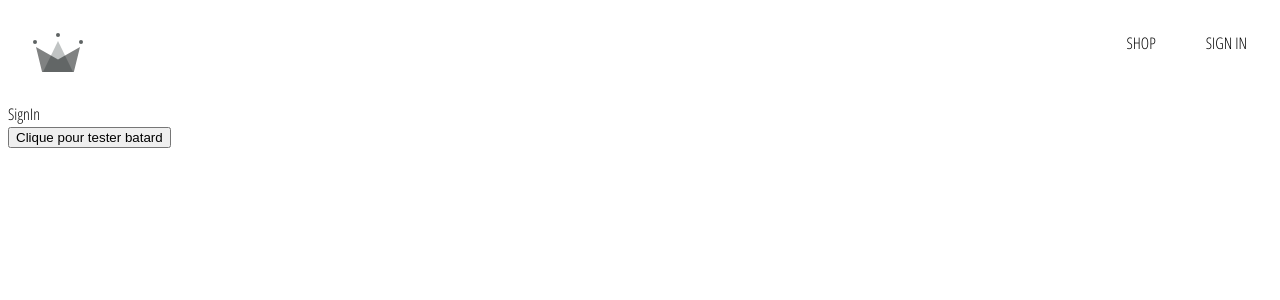
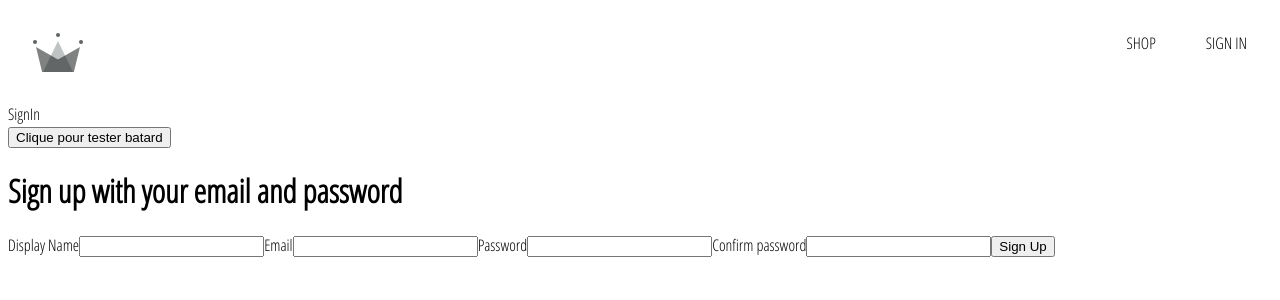
Before and after one commit to pcarette/clothes-shop, a React (Vite) app: page /signin in a window 1280 px wide. Shown: the top 300 px of the page. Built offline with nearby package versions, Linux system fonts and the light colour scheme.

Commit message:
CORE: Signup form completed

```diff
--- a/src/components/Navbar/Navbar.jsx
+++ b/src/components/Navbar/Navbar.jsx
@@ -13,10 +13,10 @@ const Navbar = () => {
         </Link>
         <div className="nav-links-container">
           <Link className="nav-link" to="/shop">
-            <a href="">SHOP</a>
+            <a href="#">SHOP</a>
           </Link>
           <Link className="nav-link" to="/signin">
-            <a href="">SIGN IN</a>
+            <a href="#">SIGN IN</a>
           </Link>
         </div>
       </div>
--- /dev/null
+++ b/src/components/sign-up-form/sign-up-form.component.jsx
@@ -0,0 +1,81 @@
+import React, { useState } from "react";
+import { createAuthUserWithEmailAndPassword } from "../../utils/firebase/firebase.utils";
+
+const defaultFormFields = {
+  displayName: "",
+  email: "",
+  password: "",
+  confirmPassword: "",
+};
+
+const SignUpForm = () => {
+  const [fields, setFields] = useState(defaultFormFields);
+  const { displayName, email, password, confirmPassword } = fields;
+
+  const handleChange = (e) => {
+    const { name, value } = e.target;
+    setFields({ ...fields, [name]: value });
+    console.log(fields);
+  };
+
+  async function handleSubmit(e) {
+    e.preventDefault();
+    if (password !== confirmPassword) {
+      alert("passwords don't match");
+      return
+    }
+    try {
+        const res = createAuthUserWithEmailAndPassword(email, password);
+        console.log(res)
+    } catch (error) {
+        console.log("user creation encountered an error", error)
+    }
+  }
+
+  return (
+    <div>
+      <h1>Sign up with your email and password</h1>
+      <form action="" onSubmit={handleSubmit}>
+        <label htmlFor="">Display Name</label>
+        <input
+          type="text"
+          required
+          onChange={handleChange}
+          name="displayName"
+          value={displayName}
+        />
+
+        <label htmlFor="">Email</label>
+        <input
+          type="email"
+          required
+          onChange={handleChange}
+          name="email"
+          value={email}
+        />
+
+        <label htmlFor="">Password</label>
+        <input
+          type="password"
+          required
+          onChange={handleChange}
+          name="password"
+          value={password}
+        />
+
+        <label htmlFor="">Confirm password</label>
+        <input
+          type="password"
+          required
+          onChange={handleChange}
+          name="confirmPassword"
+          value={confirmPassword}
+        />
+
+        <button type="submit">Sign Up</button>
+      </form>
+    </div>
+  );
+};
+
+export default SignUpForm;
--- /dev/null
+++ b/src/contexts/user.context.jsx
@@ -0,0 +1,11 @@
+import {createContext, useState} from 'react'
+
+export const UserContext = createContext({
+
+})
+
+export const UserProvider = ({children}) => {
+    const [currentUser, setCurrentUser] = useState(null)
+    const value = {currentUser, setCurrentUser}
+    return (<UserContext.Provider>{children}</UserContext.Provider>)
+}
--- a/src/main.jsx
+++ b/src/main.jsx
@@ -1,13 +1,17 @@
-import React from 'react'
-import ReactDOM from 'react-dom/client'
-import {BrowserRouter} from 'react-router-dom'
-import App from './App'
-import './index.css'
+import React from "react";
+import ReactDOM from "react-dom/client";
+import { BrowserRouter } from "react-router-dom";
+import App from "./App";
+import { UserProvider } from "./contexts/user.context";
 
-ReactDOM.createRoot(document.getElementById('root')).render(
+import "./index.css";
+
+ReactDOM.createRoot(document.getElementById("root")).render(
   <React.StrictMode>
     <BrowserRouter>
-    <App />
+      <UserProvider>
+        <App />
+      </UserProvider>
     </BrowserRouter>
-  </React.StrictMode>,
-)
+  </React.StrictMode>
+);
--- a/src/routes/sign-in/sign-in.component.jsx
+++ b/src/routes/sign-in/sign-in.component.jsx
@@ -1,18 +1,53 @@
-import React from 'react'
-import {createUserDocumentFromAuth, signInWithGooglePopup} from '../../utils/firebase/firebase.utils'
+import { getRedirectResult } from "firebase/auth";
+import React, { useEffect, useContext } from "react";
+import SignUpForm from "../../components/sign-up-form/sign-up-form.component";
+import {
+  auth,
+  createUserDocumentFromAuth,
+  signInWithGooglePopup,
+  signInWithGoogleRedirect,
+} from "../../utils/firebase/firebase.utils";
+
+
 
 const SignIn = () => {
-  const logGoogleUser = async () => {
-    const {user} = await signInWithGooglePopup();
+  // For a redirect signup with google, we need to use this :
+  //
+  // useEffect(() => {
+  //   (async () => {
+  //     const res = await getRedirectResult(auth);
+  //     if (res) {
+  //       const userDocRef = await createUserDocumentFromAuth(res.user);
+  //     }
+  //   })()
+  // }, []);
+
+  const logGoogleUserPopup = async () => {
+    const { user } = await signInWithGooglePopup();
     const userDocRef = await createUserDocumentFromAuth(user);
-  }
+  };
+
+  // For a redirect signup with google, we need to use this :
+  //
+  // const logGoogleUserRedirect = async () => {
+  //   const { user } = await signInWithGoogleRedirect();
+  // };
 
   return (
     <>
-    <div>SignIn</div>
-    <button onClick={logGoogleUser}>Clique pour tester batard</button>
+      <div>SignIn</div>
+      <button onClick={logGoogleUserPopup}>Clique pour tester batard</button>
+
+      {/*// For a redirect signup with google, we need to use this :
+
+
+      <button onClick={logGoogleUserRedirect}>
+        Clique pour tester la redirection
+      </button> */}
+
+      <SignUpForm />
     </>
-  )
-}
+  );
+};
 
-export default SignIn
+export default SignIn;
--- a/src/utils/firebase/firebase.utils.js
+++ b/src/utils/firebase/firebase.utils.js
@@ -4,6 +4,7 @@ import {
   signInWithRedirect,
   signInWithPopup,
   GoogleAuthProvider,
+  createUserWithEmailAndPassword
 } from "firebase/auth";
 import { getFirestore, doc, getDoc, setDoc } from "firebase/firestore";
 
@@ -26,6 +27,7 @@ provider.setCustomParameters({
 
 export const auth = getAuth();
 export const signInWithGooglePopup = () => signInWithPopup(auth, provider);
+export const signInWithGoogleRedirect = () => signInWithRedirect(auth, provider)
 
 const db = getFirestore()
 
@@ -55,3 +57,8 @@ export const createUserDocumentFromAuth = async (userAuth) => {
 
     return userDocRef;
 }
+
+export const createAuthUserWithEmailAndPassword = async (email, password) => {
+    if(!email || !password) return;
+    return await createUserWithEmailAndPassword(auth, email, password)
+}
```
